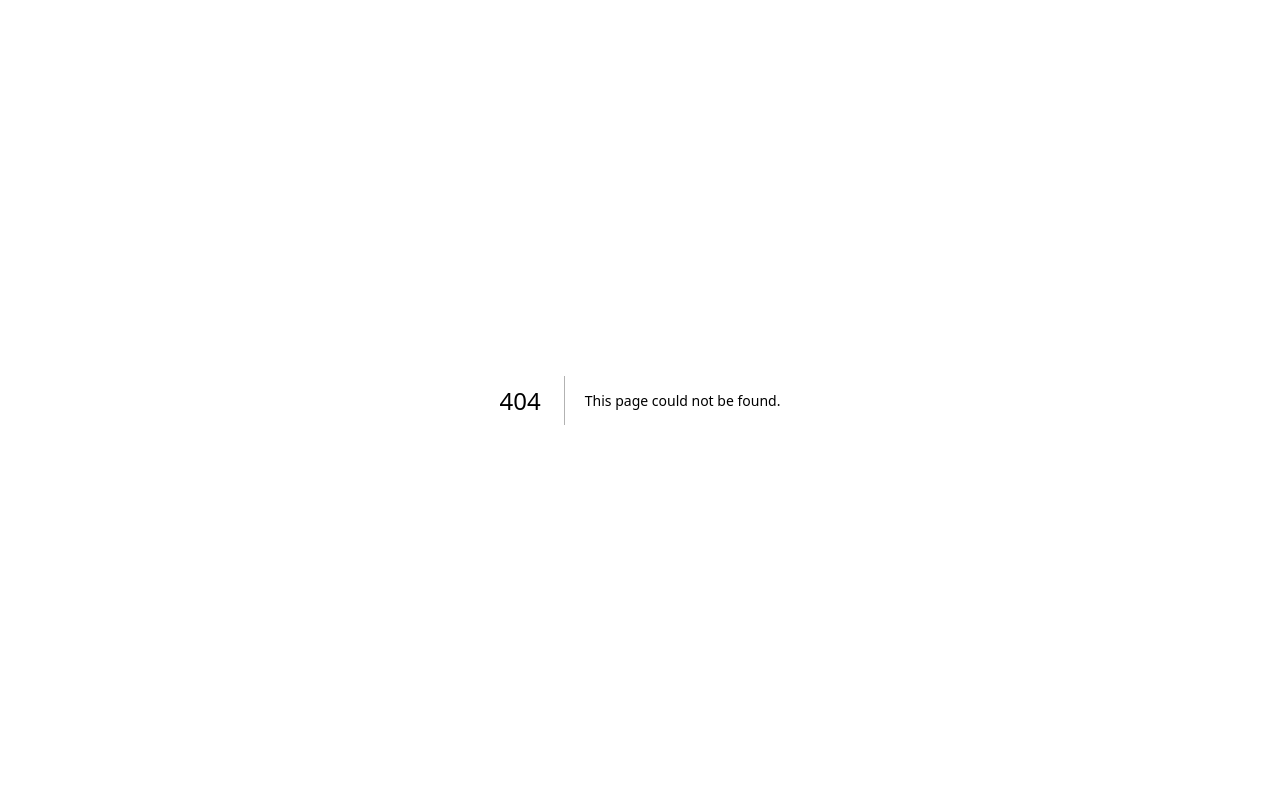
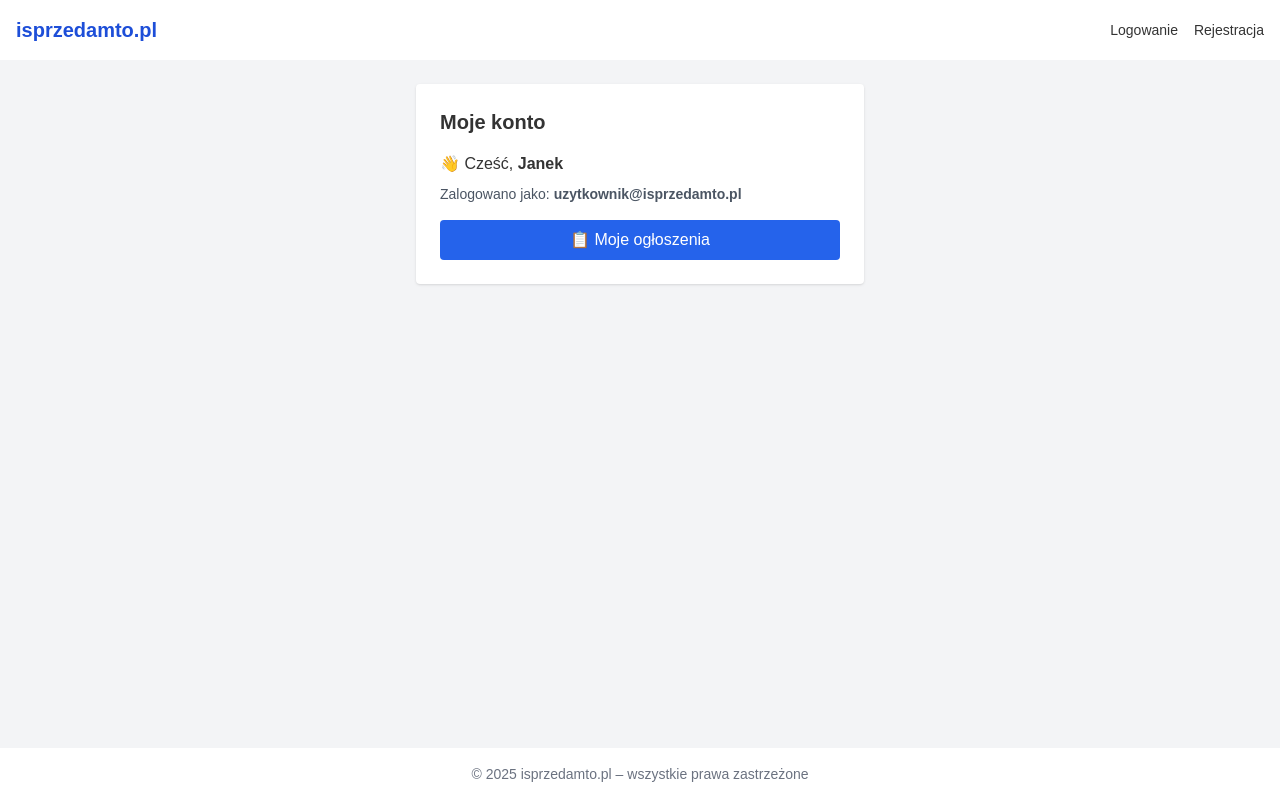
Before and after one commit to SprzedamTo/isprzedamto-clean, a Next.js app: page /account in a window 1280 px wide. Before the commit this address had no page. Built offline with nearby package versions, Linux system fonts and the light colour scheme.

Commit message:
Create account.js

```diff
--- /dev/null
+++ b/pages/account.js
@@ -0,0 +1,30 @@
+import Layout from '../components/Layout'
+import Link from 'next/link'
+
+export default function Account() {
+  const fakeUser = {
+    email: 'uzytkownik@isprzedamto.pl',
+    imie: 'Janek',
+  }
+
+  return (
+    <Layout>
+      <div className="max-w-md mx-auto bg-white p-6 rounded shadow">
+        <h1 className="text-xl font-bold mb-4">Moje konto</h1>
+        <p className="mb-2">
+          👋 Cześć, <strong>{fakeUser.imie}</strong>
+        </p>
+        <p className="mb-4 text-sm text-gray-600">
+          Zalogowano jako: <strong>{fakeUser.email}</strong>
+        </p>
+
+        <Link
+          href="/my-ads"
+          className="bg-blue-600 hover:bg-blue-700 text-white py-2 px-4 rounded block text-center"
+        >
+          📋 Moje ogłoszenia
+        </Link>
+      </div>
+    </Layout>
+  )
+    }
```
